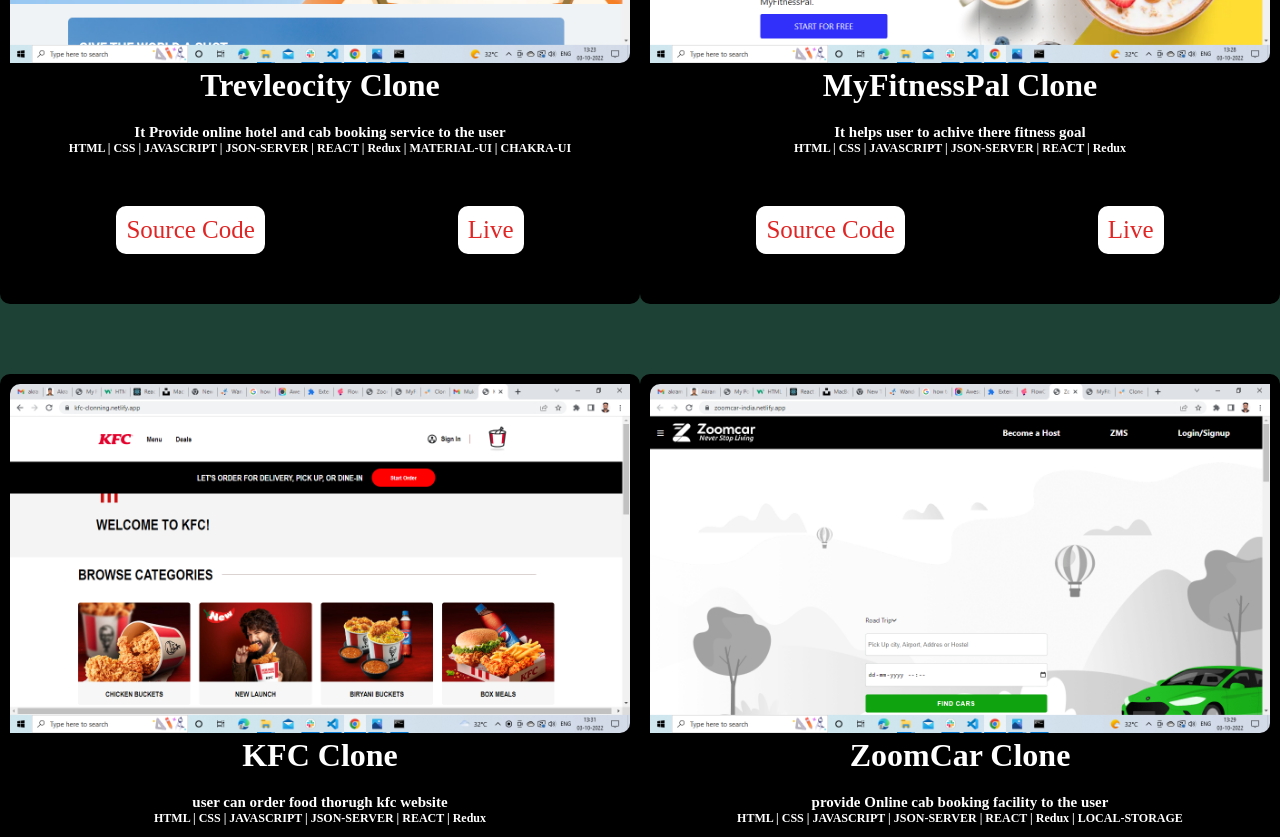
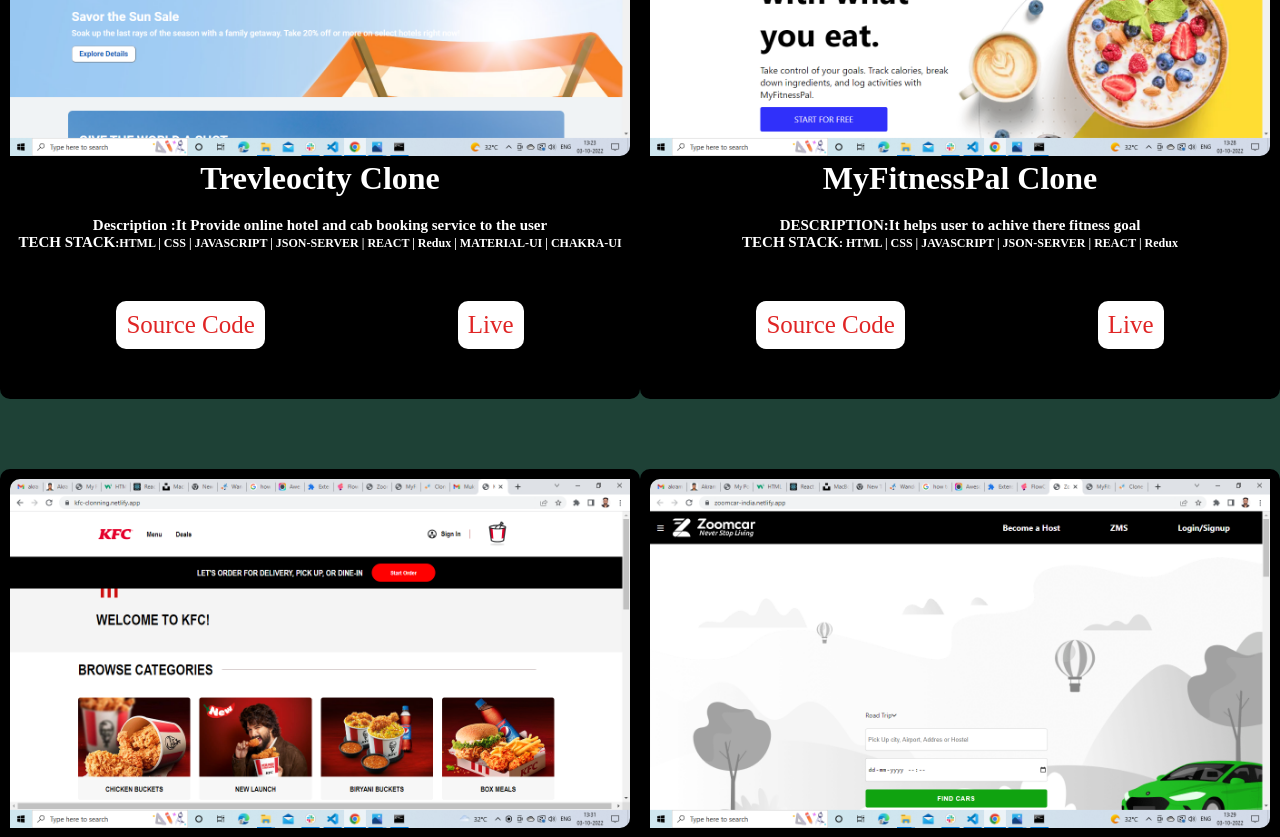
Before and after one commit to chandan0c/myportfoilio, a React (Create React App) app: page / in a window 1280 px wide. Shown: the part 1960-2797 px from the top of the page. Built offline with nearby package versions, Linux system fonts and the light colour scheme.

Commit message:
minor changes

```diff
--- a/src/task/Contact.css
+++ b/src/task/Contact.css
@@ -13,6 +13,9 @@
 .contact span{
     color: brown;
 }
+.contact a:hover{
+    color: brown;
+}
 @media only screen and (max-width: 500px){
     .contact{
         padding-top: 20px;
--- a/src/task/Contact.js
+++ b/src/task/Contact.js
@@ -11,10 +11,12 @@
          <a href='https://github.com/' target="_blank">Git Hub</a>
        </h3>
        <h3 >
-         <span >chandan0c098@gmail.com</span>
+         {/*<span >chandan0c098@gmail.com</span>*/}
+         <a href='https://mail.google.com/mail/u/1/?view=cm&fs=1&to=chandan0c@gmail.com&tf=1' target="_blank">Gmail</a>
        </h3>
        <h3 >
-         <span >+91 7441129480</span>
+         {/*<span >+91 7441129480</span>*/}
+         <a href="tel:7441129480" target="_blank">Contact No :7441129480</a>
        </h3>
        <h2>Designed & Built by <span>Chandan</span> © 2022</h2>
     </div>
--- a/src/task/Myimage.css
+++ b/src/task/Myimage.css
@@ -20,7 +20,6 @@
  }
  .ResumBtn{
     display: flex;
-    width: 100%;
     justify-content: center;
  }
  .myimg button{
@@ -81,7 +80,7 @@
         margin-top: 20px;
      }
      .sociallink{
-        justify-content: space-between;
+        justify-content: space-around;
      }
 
  }
--- a/src/task/Myimage.js
+++ b/src/task/Myimage.js
@@ -8,7 +8,7 @@
            <div>
            <h1>Hi I am Chandan,</h1>
            <h1 className="red">Full Stack Developer</h1>
-           <h2>An enthusiastic Full Stack Web Developer with a strong set of <br/> as well as non-technical skills and a dedication towards <br/> creating useful and interactive web applications.</h2>
+           <h2>An enthusiastic Full Stack Web Developer with a strong set of technical<br/> as well as non-technical skills and a dedication towards <br/> creating useful and interactive web applications.</h2>
            <span className='ResumBtn'><button>
                <a href="https://drive.google.com/file/d/1LANcQgtPwNwQjUCqvEms8qtDBXquUGRX/view?usp=sharing" target="_blank">Resume</a>
            </button>
@@ -19,8 +19,8 @@
               <a href="https://github.com/" target="_blank">Github</a>
            </div>
         </div>
-        <div className='myimg2'>
-            <img src={logo} alt="pagal"/>
+        <div className='myimg2' >
+            <img style={{width:"100%"}} src={logo} alt="pagal"/>
         </div>
      </div>
   )
--- a/src/task/Nevbar.css
+++ b/src/task/Nevbar.css
@@ -30,4 +30,12 @@
         color: white;
         font-size: 10px;
     }
+    .nevbar span a{
+        font-size: 10px;
+    }
+
+    .myimg h1{
+        font-size: 30px !important;
+    }
+
 }
--- a/src/task/Project.js
+++ b/src/task/Project.js
@@ -12,8 +12,8 @@
          <div>
             <img src={travelocity} alt="pagal"/>
             <h1>Trevleocity Clone</h1>
-            <h2>It Provide online hotel and cab booking service to the user</h2>
-            <h3>HTML | CSS | JAVASCRIPT | JSON-SERVER | REACT | Redux | MATERIAL-UI | CHAKRA-UI</h3>
+            <h2> <span style={{fontSize:15}}> Description :</span>It Provide online hotel and cab booking service to the user</h2>
+            <h3><span style={{fontSize:15}}>TECH STACK</span>:HTML | CSS | JAVASCRIPT | JSON-SERVER | REACT | Redux | MATERIAL-UI | CHAKRA-UI</h3>
             <div className='github'>
                 <a href='https://github.com/akram3598786/TravelCity-Clone'target="_blank">Source Code</a>
                 <a href='https://travelcity-clone.netlify.app/'target="_blank">Live</a>
@@ -22,8 +22,8 @@
          <div>
             <img src={myfitness} alt="pagal"/>
             <h1>MyFitnessPal Clone</h1>
-            <h2>It helps user to achive there fitness goal </h2>
-            <h3>HTML | CSS | JAVASCRIPT | JSON-SERVER | REACT | Redux</h3>
+            <h2> <span style={{fontSize:15}}>DESCRIPTION</span>:It helps user to achive there fitness goal </h2>
+            <h3><span style={{fontSize:15}}>TECH STACK</span>: HTML | CSS | JAVASCRIPT | JSON-SERVER | REACT | Redux</h3>
             <div className='github'>
                 <a href='https://github.com/Ankit-Ankushe/myFitnessPal-Clone'target="_blank">Source Code</a>
                 <a href='https://lifestylepalteam.netlify.app/'target="_blank">Live</a>
@@ -32,8 +32,8 @@
          <div>
             <img src={kfc} alt="pagal"/>
             <h1>KFC Clone</h1>
-            <h2>user can order food thorugh kfc website</h2>
-            <h3>HTML | CSS | JAVASCRIPT | JSON-SERVER | REACT | Redux</h3>
+            <h2><span style={{fontSize:15}}>DESCRIPTION</span>: user can order food thorugh our kfc website</h2>
+            <h3><span style={{fontSize:15}}>TECH STACK</span> : HTML | CSS | JAVASCRIPT | JSON-SERVER | REACT | Redux</h3>
             <div className='github'>
                 <a href='https://github.com/Mukul-hub-dotcom/KFC_clone_Project'target="_blank">Source Code</a>
                 <a href='https://kfc-clonning.netlify.app/'target="_blank">Live</a>
@@ -42,8 +42,8 @@
          <div>
             <img src={zoomcar} alt="pagal"/>
             <h1>ZoomCar Clone</h1>
-            <h2>provide Online cab booking facility to the user</h2>
-            <h3>HTML | CSS | JAVASCRIPT | JSON-SERVER | REACT | Redux | LOCAL-STORAGE</h3>
+            <h2><span style={{fontSize:15}}>DESCRIPTION</span> : provide Online cab booking facility to the user</h2>
+            <h3><span style={{fontSize:15}}>TECH STACK</span> : HTML | CSS | JAVASCRIPT | JSON-SERVER | REACT | Redux | LOCAL-STORAGE</h3>
             <div className='github'>
                 <a href='https://github.com/rahul-6472/zoomcar.in'target="_blank">Source Code</a>
                 <a href='https://zoomcar-india.netlify.app/'target="_blank">Live</a>
```
